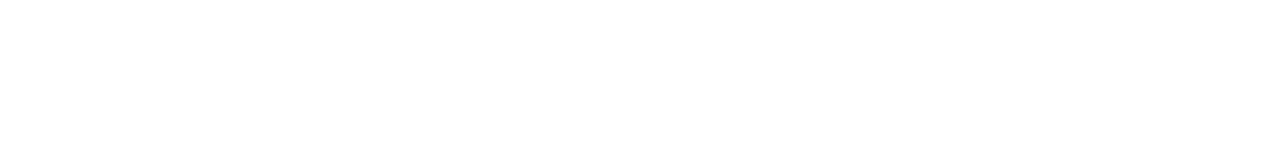
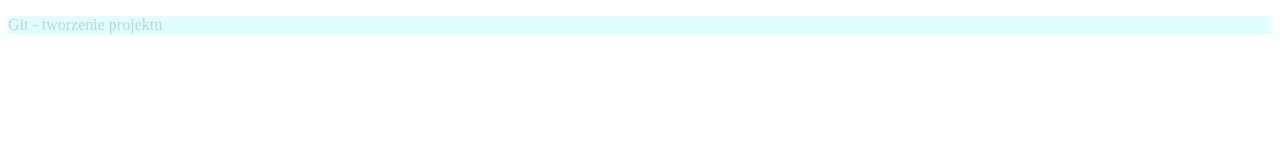
Before and after one commit to agatadrozdek/gitcwiczenia, a plain HTML site: page index.html in a window 1280 px wide. Drawn offline with Linux system fonts and the light colour scheme.

Commit message:
Linked styles with index

```diff
--- a/css/style.css
+++ b/css/style.css
@@ -0,0 +1,4 @@
+p{
+    color: lightblue;
+    background-color: lightcyan;
+}
--- a/index.html
+++ b/index.html
@@ -5,8 +5,9 @@
     <meta name="viewport" content="width=device-width, initial-scale=1.0">
     <meta http-equiv="X-UA-Compatible" content="ie=edge">
     <title>Zjazd 4 -> Git ćwiczenia</title>
+    <link rel="stylesheet" href="css/style.css"
 </head>
 <body>
-
+    <p> Git - tworzenie projektu</p>
 </body>
 </html>
```
